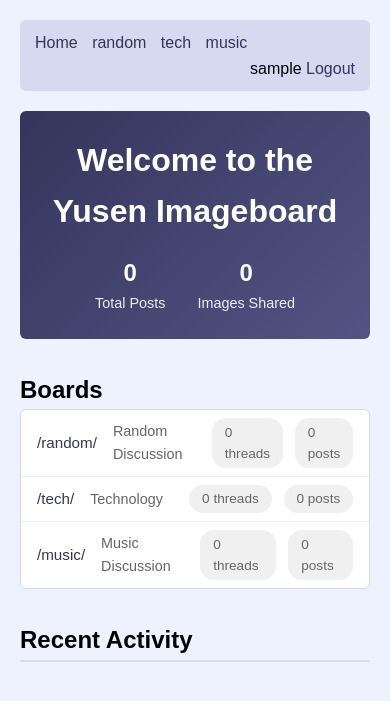
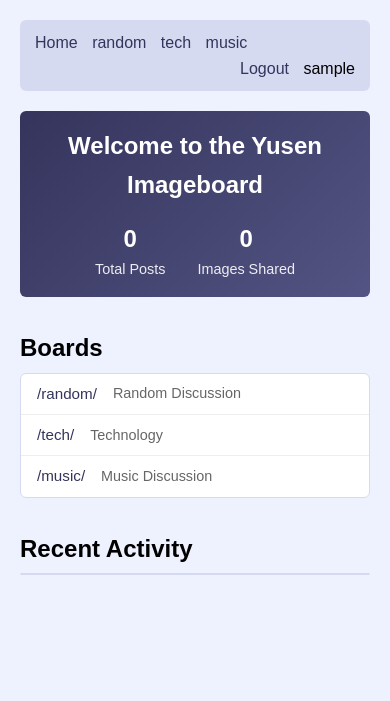
Before and after one commit to KargJonas/yusen, a Flask app: page / in a window 390 px wide. Shown: the top 701 px of the page. Run offline with Flask 3, Linux system fonts and the light colour scheme; the visitor is signed in with stand-in values (Sample User, id 1); data comes from the database, SQL or seed files in the repository; data that the repository does not hold is empty.

Commit message:
Made some changes to the home page to make it more responsive

```diff
--- a/app/static/css/style.css
+++ b/app/static/css/style.css
@@ -33,6 +33,14 @@ nav a {
 
     /* background-color: rgba(0, 0, 0, .06); */
     /* padding: 5px 10px; */
+}
+
+nav .username {
+    padding-right: 10px;
+}
+
+.sub-heading {
+    padding-bottom: 5px;
 }
 
 /* .home-link {
@@ -80,18 +88,15 @@ button {
 }
 
 /* Threads and Posts */
-.thread-preview,
 .post,
 .op-post {
     background: white;
     padding: 20px;
     margin-bottom: 20px;
-    border: 1px solid #d6daf0;
 }
 
 .thread-preview h3 {
     color: #34345c;
-    margin-bottom: 10px;
 }
 
 img {
@@ -260,7 +265,6 @@ img {
 .thread-preview {
     display: flex;
     gap: 1rem;
-    margin: 0.5rem 0;
 }
 
 .preview-image {
@@ -292,15 +296,21 @@ img {
     }
 
     .welcome-banner {
-        padding: 1.5rem;
+        padding: 1rem;
     }
 
     .welcome-banner h1 {
-        font-size: 2rem;
+        font-size: 1.5rem;
     }
 
     .boards-grid {
         grid-template-columns: 1fr;
+    }
+}
+
+@media (max-width: 470px) {
+    .board-stats {
+        display: none;
     }
 }
 
--- a/app/templates/base.html
+++ b/app/templates/base.html
@@ -16,8 +16,8 @@
         </div>
         <div class="nav-right">
             {% if current_user.is_authenticated %}
+                <a href="{{ url_for('auth.logout') }}">Logout</a>
                 <span class="username">{{ current_user.username }}</span>
-                <a href="{{ url_for('auth.logout') }}">Logout</a>
             {% else %}
                 <a href="{{ url_for('auth.login') }}">Login</a>
                 <a href="{{ url_for('auth.register') }}">Register</a>
--- a/app/templates/index.html
+++ b/app/templates/index.html
@@ -19,7 +19,7 @@
 
     <div class="main-content">
         <div class="boards-section">
-            <h2>Boards</h2>
+            <h2 class="sub-heading">Boards</h2>
             <div class="boards-list">
                 {% for board in boards %}
                     <div class="board-row">
@@ -40,7 +40,7 @@
         </div>
 
         <div class="recent-activity">
-            <h2>Recent Activity</h2>
+            <h2 class="sub-heading">Recent Activity</h2>
             <div class="recent-threads">
                 {% for thread in recent_threads %}
                     <div class="recent-thread-card">
```
